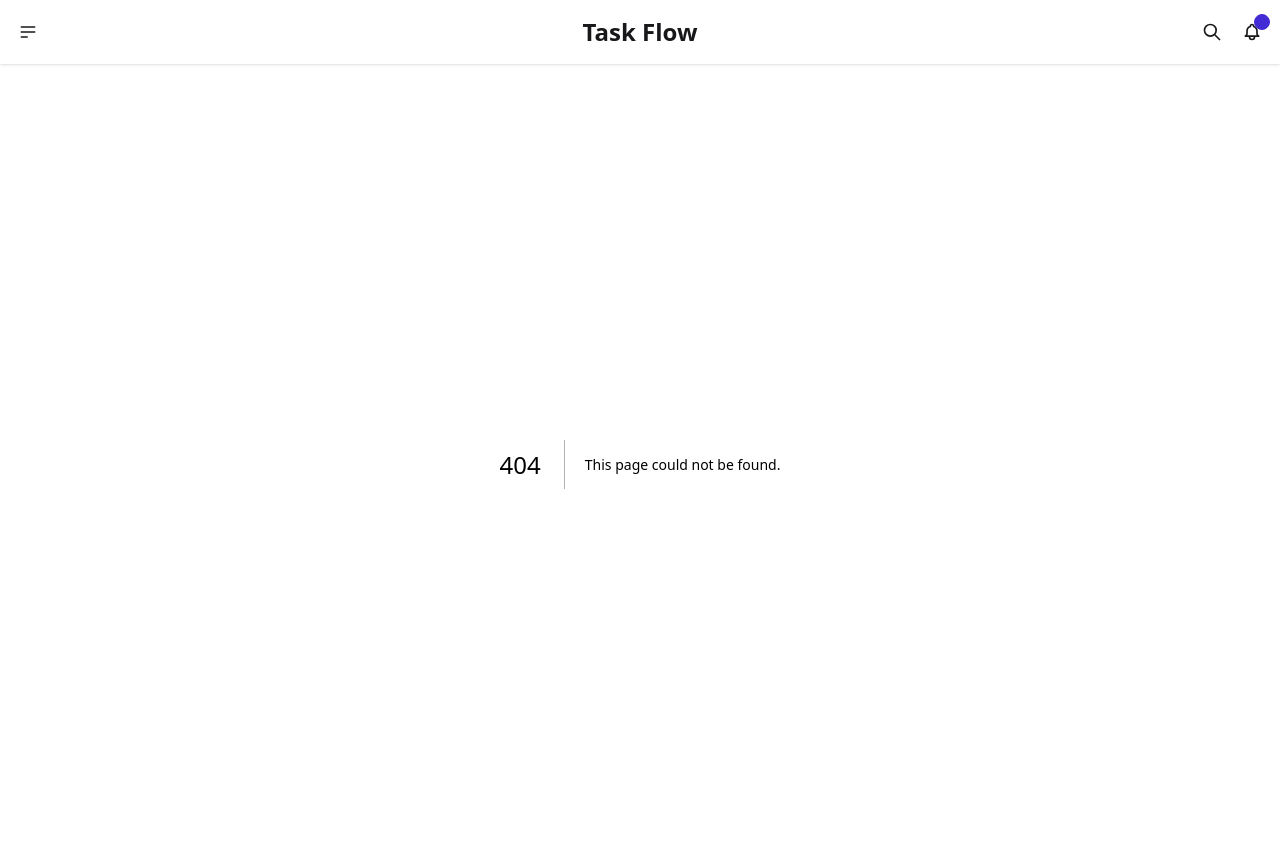
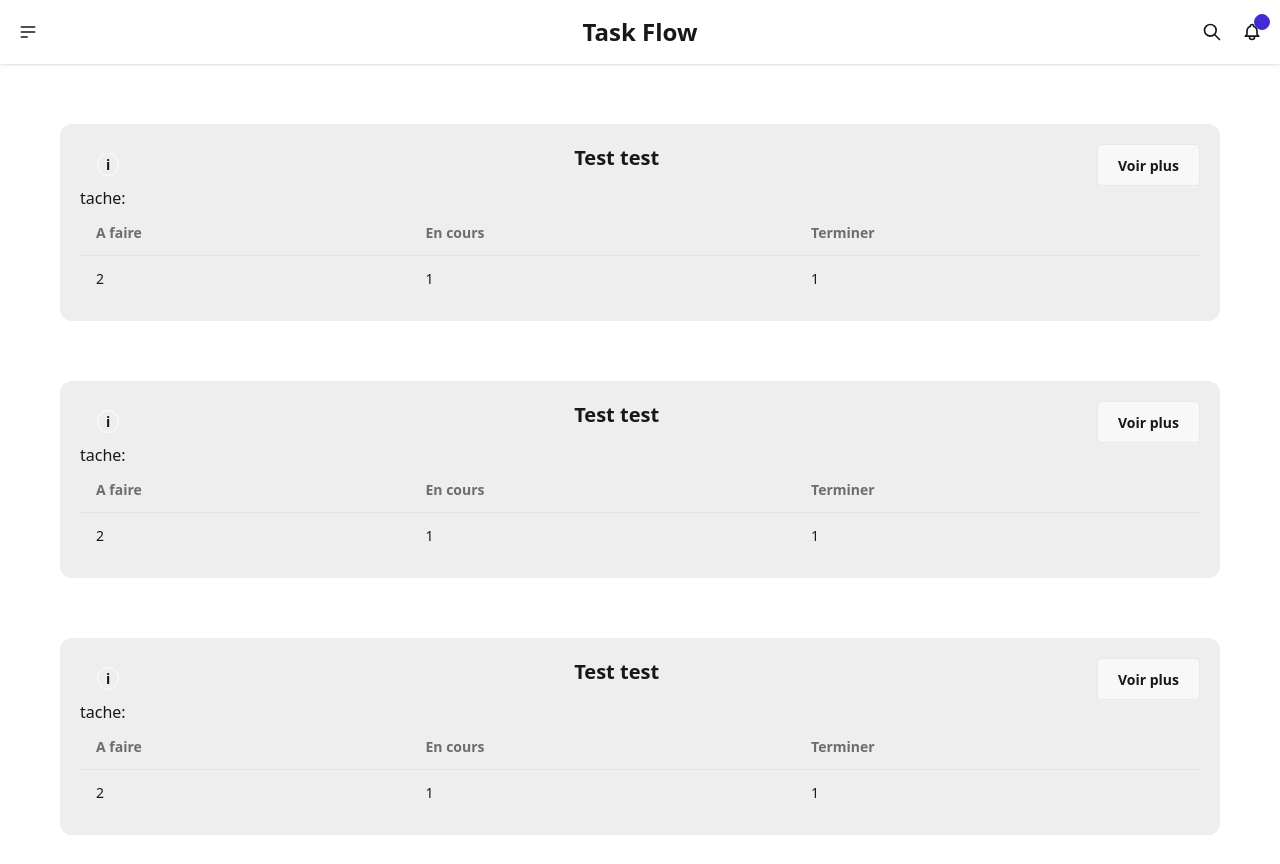
Before and after one commit to LightningMax/taskflow, a Next.js app: page /project in a window 1280 px wide. Before the commit this address had no page. After the commit the page ends 835 px from the top, so only its background shows below. Built offline with nearby package versions, Linux system fonts and the light colour scheme.

Commit message:
feat page project

```diff
--- a/src/app/page.tsx
+++ b/src/app/page.tsx
@@ -29,26 +29,8 @@ export default function Home() {
         Ajouter une tache
       </button>
 
-      <button
-        className="btn"
-        onClick={() =>
-          (document.getElementById(
-            "projetModalInformation",
-          ) as HTMLDialogElement)!.showModal()
-        }
-      >
-        InfoProjet
-      </button>
-
       <ModalProjectForm />
       <ModalTaskForm />
-      <ProjetModalInformation
-        title="Test title"
-        description="testtttttttttttttttttttttttttttttttttttt"
-        dateCreation="aujourdhui"
-        dateModification="demain"
-        status="a venir"
-      />
     </>
   );
 }
--- /dev/null
+++ b/src/app/project/page.tsx
@@ -0,0 +1,100 @@
+import ProjectContainer from "@/components/projetContainer/ProjetContainer";
+
+export default function ProjectPage() {
+  return (
+    <>
+      <ProjectContainer
+        title="Test test"
+        status="c ok"
+        task={[
+          {
+            titre: "MOn titre",
+            date_limite: "demain",
+            priorite: "haute",
+            status: "a faire",
+          },
+          {
+            titre: "MOn titre",
+            date_limite: "demain",
+            priorite: "haute",
+            status: "a faire",
+          },
+          {
+            titre: "MOn titre",
+            date_limite: "demain",
+            priorite: "haute",
+            status: "en cours",
+          },
+          {
+            titre: "MOn titre",
+            date_limite: "demain",
+            priorite: "haute",
+            status: "terminer",
+          },
+        ]}
+      />
+
+      <ProjectContainer
+        title="Test test"
+        status="c ok"
+        task={[
+          {
+            titre: "MOn titre",
+            date_limite: "demain",
+            priorite: "haute",
+            status: "a faire",
+          },
+          {
+            titre: "MOn titre",
+            date_limite: "demain",
+            priorite: "haute",
+            status: "a faire",
+          },
+          {
+            titre: "MOn titre",
+            date_limite: "demain",
+            priorite: "haute",
+            status: "en cours",
+          },
+          {
+            titre: "MOn titre",
+            date_limite: "demain",
+            priorite: "haute",
+            status: "terminer",
+          },
+        ]}
+      />
+
+      <ProjectContainer
+        title="Test test"
+        status="c ok"
+        task={[
+          {
+            titre: "MOn titre",
+            date_limite: "demain",
+            priorite: "haute",
+            status: "a faire",
+          },
+          {
+            titre: "MOn titre",
+            date_limite: "demain",
+            priorite: "haute",
+            status: "a faire",
+          },
+          {
+            titre: "MOn titre",
+            date_limite: "demain",
+            priorite: "haute",
+            status: "en cours",
+          },
+          {
+            titre: "MOn titre",
+            date_limite: "demain",
+            priorite: "haute",
+            status: "terminer",
+          },
+        ]}
+      />
+    </>
+  );
+}
--- a/src/components/projetContainer/ProjectModalInformation.tsx
+++ b/src/components/projetContainer/ProjectModalInformation.tsx
@@ -15,11 +15,6 @@ export default function ProjetModalInformation({
   dateModification,
   status = "Erreur status manquant",
 }: Props) {
-  title = "Test title";
-  description = "testtttttttttttttttttttttttttttttttttttt";
-  dateCreation = "aujourdhui";
-  dateModification = "demain";
-  status = "a venir";
   return (
     <dialog
       id="projetModalInformation"
--- a/src/components/projetContainer/ProjetContainer.tsx
+++ b/src/components/projetContainer/ProjetContainer.tsx
@@ -1,11 +1,84 @@
-"use client"
+"use client";
 
-export default function ProjectContainer(){
+import { redirect } from "next/navigation";
+import ProjetModalInformation from "./ProjectModalInformation";
 
-    return (
+interface Task {
+  titre: string;
+  date_limite: string;
+  priorite: string;
+  status: string;
+}
 
+type Props = {
+  title?: string;
+  status?: string;
+  task: Task[];
+};
 
+export default function ProjectContainer({
+  title = "Erreur titre manquant",
+  status = "Erreur status manquant",
+  task = [],
+}: Props) {
+  const todoCount = task.filter(
+    (elt) => elt.status.toLowerCase() === "a faire",
+  ).length;
+  const inProgressCount = task.filter(
+    (elt) => elt.status.toLowerCase() === "en cours",
+  ).length;
+  const completedCount = task.filter(
+    (elt) => elt.status.toLowerCase() === "terminer",
+  ).length;
 
-    )
+  return (
+    <div className="bg-base-300 p-5 rounded-xl m-15">
+      <div className="grid grid-cols-[auto_1fr_auto]">
+        <button
+          className="btn btn-ghost"
+          onClick={() =>
+            (document.getElementById(
+              "projetModalInformation",
+            ) as HTMLDialogElement)!.showModal()
+          }
+        >
+          <span className="border rounded-full border-white px-2">i</span>
+        </button>
 
+        <h1 className="font-bold text-xl flex justify-center">{title}</h1>
+
+        <button className="btn  p-5" onClick={() => redirect("/")}>
+          Voir plus
+        </button>
+      </div>
+
+      <span>tache: </span>
+      <div className="overflow-x-auto">
+        <table className="table table-zebra">
+          <thead>
+            <tr>
+              <th>A faire</th>
+              <th>En cours</th>
+              <th>Terminer</th>
+            </tr>
+          </thead>
+          <tbody>
+            <tr>
+              <td>{todoCount}</td>
+              <td>{inProgressCount}</td>
+              <td>{completedCount}</td>
+            </tr>
+          </tbody>
+        </table>
+      </div>
+
+      <ProjetModalInformation
+        title="Test title"
+        description="testtttttttttttttttttttttttttttttttttttt"
+        dateCreation="aujourdhui"
+        dateModification="demain"
+        status="a venir"
+      />
+    </div>
+  );
 }
```
Also changed, not shown: src/app/project/[id]/page.tsx (added), 1 other file (tests, documents, lock files or other folders).
